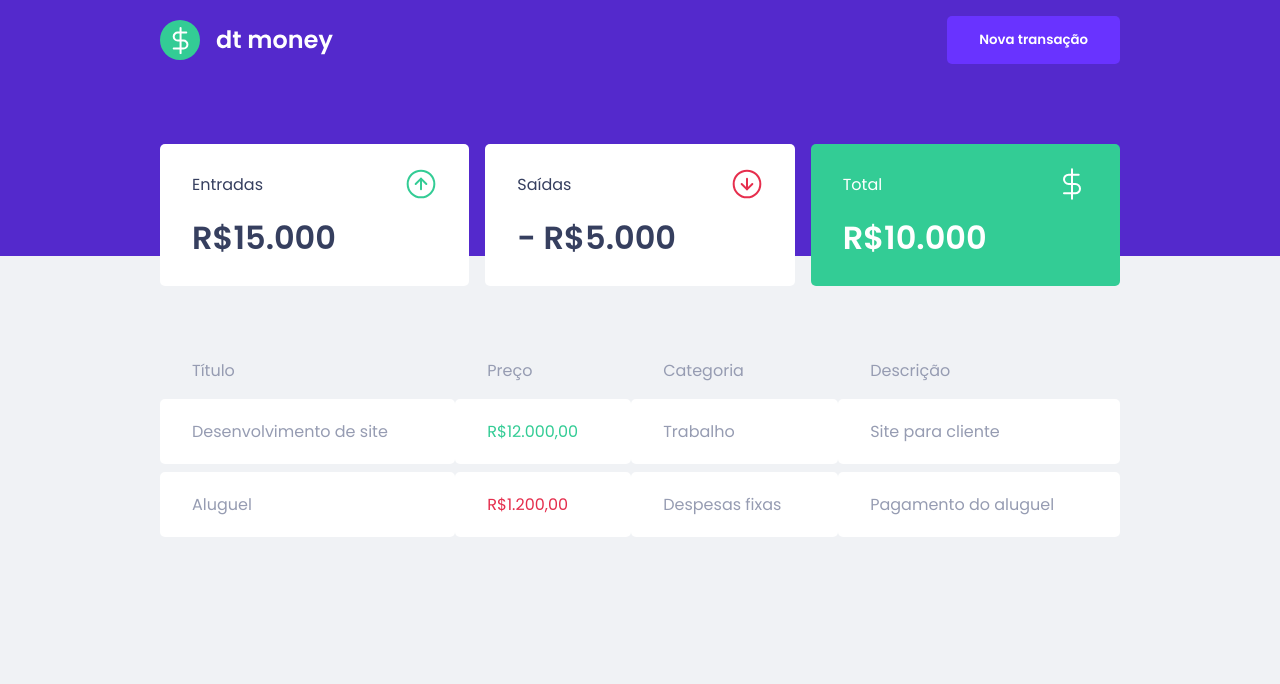
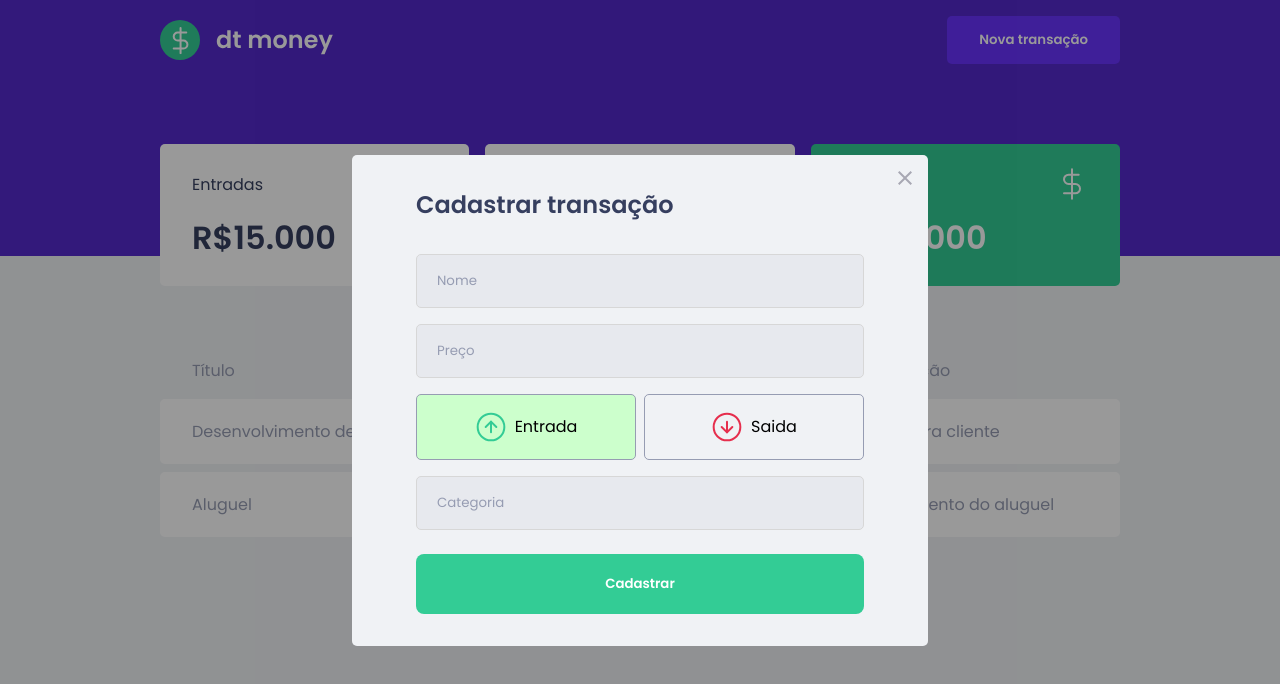
Before and after one commit to davifelix5/ignite-money, a React (Create React App) app: page / in a window 1280 px wide. Both pictures are taken after a click on the button "Nova transação". Shown: the top 684 px of the page. Built offline with nearby package versions, Linux system fonts and the light colour scheme; no server answers; what miragejs would draw is missing.

Commit message:
feature: modal form design ready

```diff
--- a/package.json
+++ b/package.json
@@ -5,6 +5,7 @@
   "dependencies": {
     "axios": "^0.25.0",
     "miragejs": "^0.1.43",
+    "polished": "^4.1.4",
     "react": "^17.0.2",
     "react-dom": "^17.0.2",
     "react-modal": "^3.14.4",
--- a/src/App.tsx
+++ b/src/App.tsx
@@ -1,12 +1,29 @@
+import { useState } from "react";
 import { Dashboard } from "./components/Dashboard";
 import { Header } from "./components/Header";
+import { NewTransactionModal } from "./components/NewTransactionModal";
 import { GlobalStyle } from "./styles/global";
 
  function App() {
+
+  const [isNewTrasactionModal, setIsNewTrasactionModal] = useState(false)
+
+  function handleCloseNewTrasactionModal() {
+    setIsNewTrasactionModal(false)
+  }
+
+  function handleOpenNewTrasactionModal() {
+    setIsNewTrasactionModal(true)
+  }
+
   return (
     <div className="App">
       <GlobalStyle />
-      <Header />
+      <Header onOpenNewTransactionModal={handleOpenNewTrasactionModal} />
+      <NewTransactionModal
+        isOpen={isNewTrasactionModal}
+        onRequestClose={handleCloseNewTrasactionModal}
+      />
       <Dashboard />
     </div>
   );
--- a/src/components/Header/index.tsx
+++ b/src/components/Header/index.tsx
@@ -2,11 +2,15 @@ import { Container } from "./styles";
 
 import logo from '../../assets/logo.svg'
 
-export function Header() {
+interface HeaderProps {
+  onOpenNewTransactionModal: () => void
+}
+
+export function Header({ onOpenNewTransactionModal }: HeaderProps) {
   return (
     <Container>
       <img src={logo} alt="dt.money" />
-      <button>Nova transação</button>
+      <button onClick={onOpenNewTransactionModal}>Nova transação</button>
     </Container>
   )
 }
--- /dev/null
+++ b/src/components/NewTransactionModal/index.tsx
@@ -0,0 +1,106 @@
+import Modal from 'react-modal'
+import { Container, RadioGroup } from './styles'
+
+import income from '../../assets/income.svg'
+import outcome from '../../assets/outcome.svg'
+import close from '../../assets/close.svg'
+import { ChangeEvent, useState } from 'react'
+
+interface NewTransactionModalProps {
+  isOpen: boolean
+  onRequestClose: () => void
+}
+
+type Type = 'income' | 'outcome'
+
+export function NewTransactionModal({ isOpen, onRequestClose }: NewTransactionModalProps) {
+
+  const [name, setName] = useState('')
+  const [price, setPrice] = useState('')
+  const [type, setType] = useState<Type>('income')
+  const [category, setCategory] = useState('')
+
+  function handleChangeTypeRadio(event: ChangeEvent<HTMLInputElement>) {
+    setType(event.target.value as Type)
+  }
+
+  return (
+    <Modal
+    isOpen={isOpen}
+    onRequestClose={onRequestClose}
+    overlayClassName="react-modal-overlay"
+    className="react-modal-content"
+    >
+      <Container>
+        <h2>Cadastrar transação</h2>
+        <button className="closeModalBtn" onClick={onRequestClose}>
+          <img src={close} alt="Close" />
+        </button>
+
+        <form>
+          <div className="inputControl">
+            <input
+              type="text"
+              placeholder="Nome"
+              name="name"
+              id="name"
+              value={name}
+              onChange={e => setName(e.target.value)}
+            />
+          </div>
+          <div className="inputControl">
+            <input
+              type="text"
+              placeholder="Preço"
+              name="preco"
+              id="preco"
+              value={price}
+              onChange={e => setPrice(e.target.value)}
+            />
+          </div>
+          <RadioGroup className="inputControl">
+            <div className="radioControl">
+              <input
+                type="radio"
+                name="type"
+                id="income"
+                value="income"
+                checked={type === 'income'}
+                onChange={handleChangeTypeRadio}
+                />
+              <label htmlFor="income">
+                <img src={income} alt="Entrada" />
+                <span>Entrada</span>
+              </label>
+            </div>
+            <div className="radioControl">
+              <input
+                type="radio"
+                name="type"
+                id="outcome"
+                value="outcome"
+                checked={type === 'outcome'}
+                onChange={handleChangeTypeRadio}
+              />
+              <label htmlFor="outcome">
+                <img src={outcome} alt="Saída" />
+                <span>Saida</span>
+              </label>
+            </div>
+          </RadioGroup>
+          <div className="inputControl">
+            <input
+              type="text"
+              placeholder="Categoria"
+              name="categoria"
+              id="categoria"
+              value={category}
+              onChange={e => setCategory(e.target.value)}
+            />
+          </div>
+          <button type="submit">Cadastrar</button>
+        </form>
+      </Container>
+    </Modal>
+  )
+}
--- /dev/null
+++ b/src/components/NewTransactionModal/styles.ts
@@ -0,0 +1,91 @@
+import styled from 'styled-components'
+import { darken, lighten, cssVar } from 'polished'
+
+export const Container = styled.div`
+  h2 {
+    color: var(--title);
+    font-size: 1.5rem;
+    margin-bottom: 2rem;
+  }
+
+  form {
+
+    input {
+      width: 100%;
+      padding: 1rem 1.25rem;
+      background-color: var(--input-background);
+      color: var(--title);
+      &::placeholder {
+        color: var(--text);
+      }
+      border-radius: 5px;
+      border: 1px solid #D7D7D7;
+      &:focus {
+        outline: 1px solid var(--title);
+      }
+    }
+
+    button[type="submit"] {
+      margin-top: 1.5rem;
+      width: 100%;
+      background-color: var(--green);
+      padding: 1.25rem 0;
+      font-weight: 600;
+      color: var(--shape);
+      border-radius: 0.5rem;
+      &:hover {
+        filter: brightness(0.9)
+      }
+      transition: filter 0.2s;
+    }
+
+    .inputControl + .inputControl {
+      margin-top: 1rem;
+    }
+
+  }
+`
+
+export const RadioGroup = styled.div`
+
+  display: grid;
+  grid-template-columns: repeat(2, 1fr);
+  gap: 0.5rem;
+
+  input {
+    display: none;
+  }
+
+  label {
+
+    &:hover {
+      border-color: ${darken(0.1, '#d7d7d7')};
+    }
+
+    span {
+      margin-left: 0.5rem;
+    }
+
+    border: 1px solid var(--text);
+    border-radius: 5px;
+    padding: 1rem 0;
+    display: flex;
+    align-items: center;
+    justify-content: center;
+    cursor: pointer;
+    transition: border-color 0.2s;
+  }
+
+  input:checked + label {
+
+
+    &[for="income"] {
+      background-color: ${lighten(0.4, cssVar('--green', '#00ff00') as string)};
+    }
+
+    &[for="outcome"] {
+      background-color: ${lighten(0.4, cssVar('--red', '#ff0000') as string)};
+    }
+
+  }
+`
--- a/src/index.tsx
+++ b/src/index.tsx
@@ -1,7 +1,10 @@
 import React from 'react';
 import ReactDOM from 'react-dom';
+import Modal from 'react-modal'
 import { createServer } from 'miragejs'
 import App from './App';
+
+Modal.setAppElement('#root')
 
 createServer({
   routes() {
--- a/src/styles/global.ts
+++ b/src/styles/global.ts
@@ -13,6 +13,7 @@ export const GlobalStyle = createGlobalStyle`
 
     --title: #363F5F;
     --text: #969CB2;
+    --input-background: #E7E9EE;
 
   }
 
@@ -57,4 +58,35 @@ export const GlobalStyle = createGlobalStyle`
     cursor: pointer;
     border: none;
   }
+
+  .react-modal-overlay {
+    position: fixed;
+    top: 0;
+    right: 0;
+    background: rgba(0,0,0,0.4);
+    width: 100vw;
+    height: 100vh;
+
+    display: flex;
+    align-items: center;
+    justify-content: center;
+  }
+  .react-modal-content {
+    position: relative;
+    background-color: var(--background);
+    width: min(576px, 95vw);
+    padding: 2rem 4rem;
+    border-radius: 5px;
+
+    button.closeModalBtn {
+      position: absolute;
+      background: none;
+      top: 1rem;
+      right: 1rem;
+      &:hover {
+        transform: scale(1.1)
+      }
+      transition: filter 0.2s;
+    }
+  }
 `
```
Also changed, not shown: 1 other file (tests, documents, lock files or other folders).
